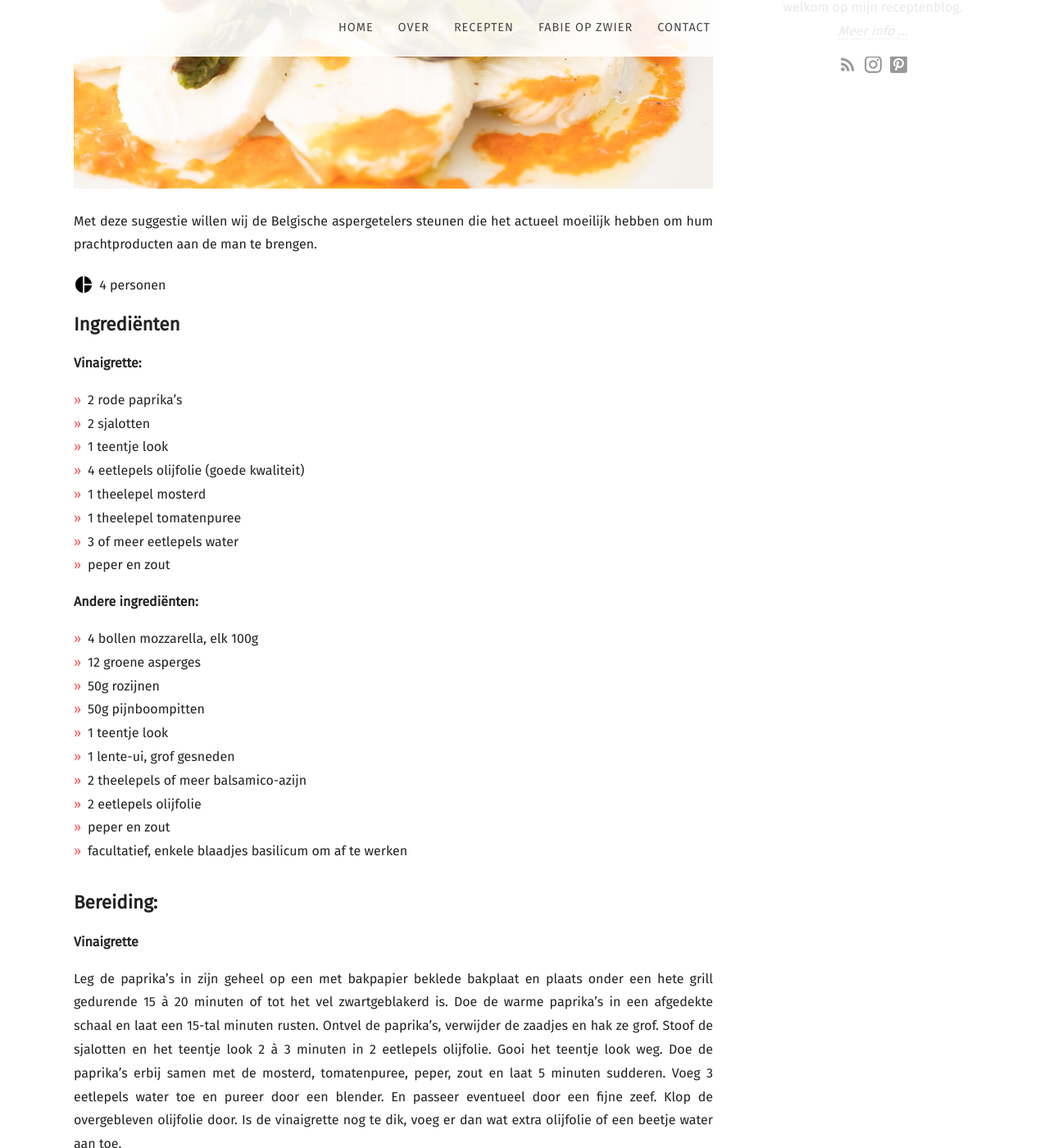
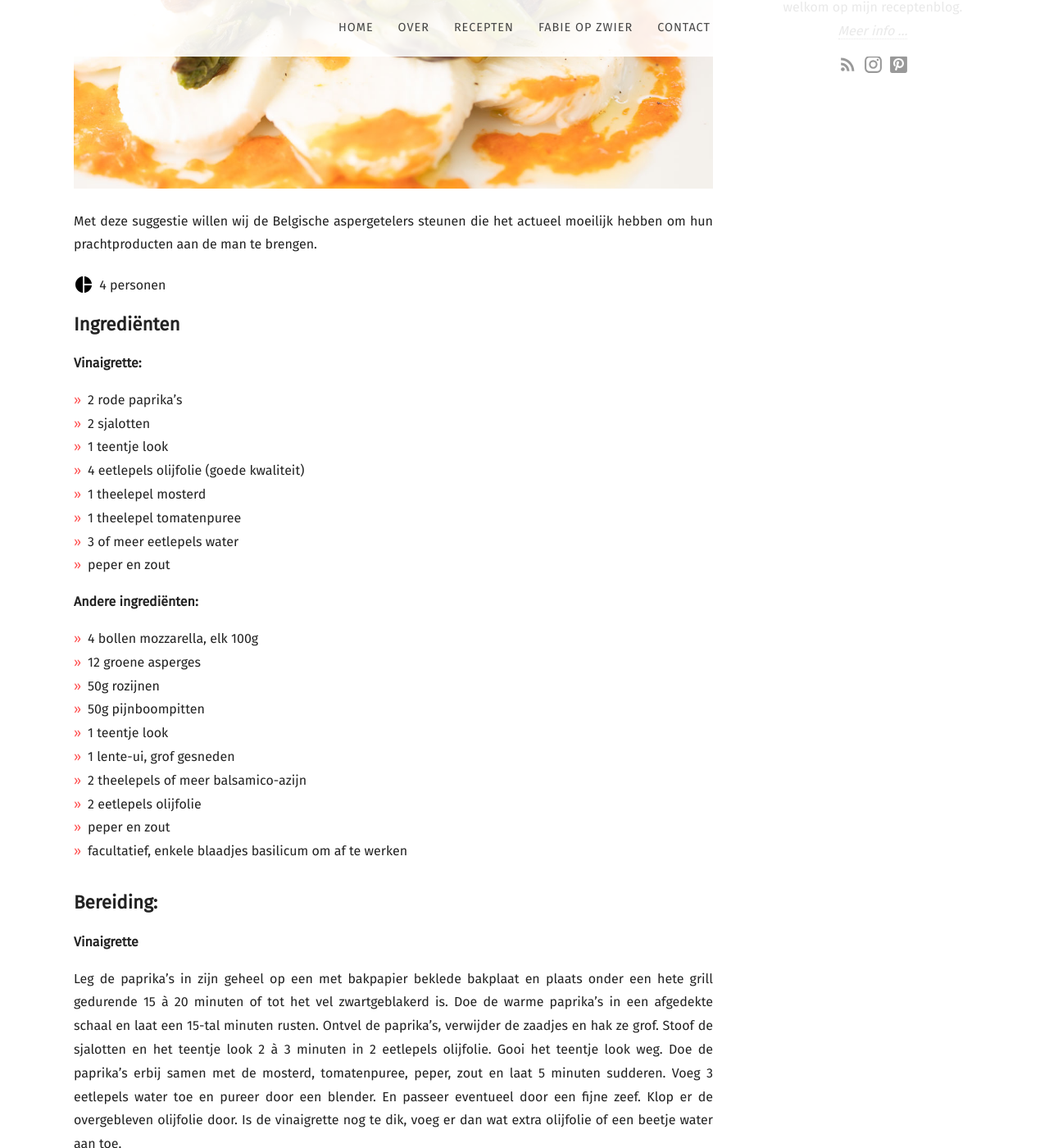
Before and after one commit to fabilicious/fabilicious.github.io, a Jekyll site: the page built from recipes/_posts/2020-05-11-Groene_asperges_met_mozzarella_en_paprikavinaigrette.md, in a window 1280 px wide and 1400 px high, scrolled down 698 px. Shown: the whole window at 82% size. Built offline with Jekyll 4.4.1, drawn with Linux system fonts in a browser that asks for light colours; nearby versions of some CDN libraries; some web fonts are replaced.

Commit message:
Update 2020-05-11-Groene_asperges_met_mozzarella_en_paprikavinaigrette.md

```diff
--- a/recipes/_posts/2020-05-11-Groene_asperges_met_mozzarella_en_paprikavinaigrette.md
+++ b/recipes/_posts/2020-05-11-Groene_asperges_met_mozzarella_en_paprikavinaigrette.md
@@ -31,7 +31,7 @@ recipe:
 
 
 ---
-Met deze suggestie willen wij de Belgische aspergetelers steunen die het actueel moeilijk hebben om hum prachtproducten aan de man te brengen.
+Met deze suggestie willen wij de Belgische aspergetelers steunen die het actueel moeilijk hebben om hun prachtproducten aan de man te brengen.
 
 <!--more-->
 
@@ -43,7 +43,7 @@ Ontvel de paprika’s, verwijder de zaadjes en hak ze grof.
 Stoof de sjalotten en het teentje look  2 à 3 minuten in 2 eetlepels olijfolie.
 Gooi het teentje look weg.
 Doe de paprika’s erbij samen met de mosterd, tomatenpuree, peper, zout en laat 5 minuten sudderen. Voeg 3 eetlepels water toe en pureer door een blender.
-En passeer eventueel door een fijne zeef. Klop de overgebleven olijfolie door.
+En passeer eventueel door een fijne zeef. Klop er de overgebleven olijfolie door.
 Is de vinaigrette nog te dik, voeg er dan wat extra olijfolie of een beetje water aan toe.
 
 **Andere ingrediënten**
```
